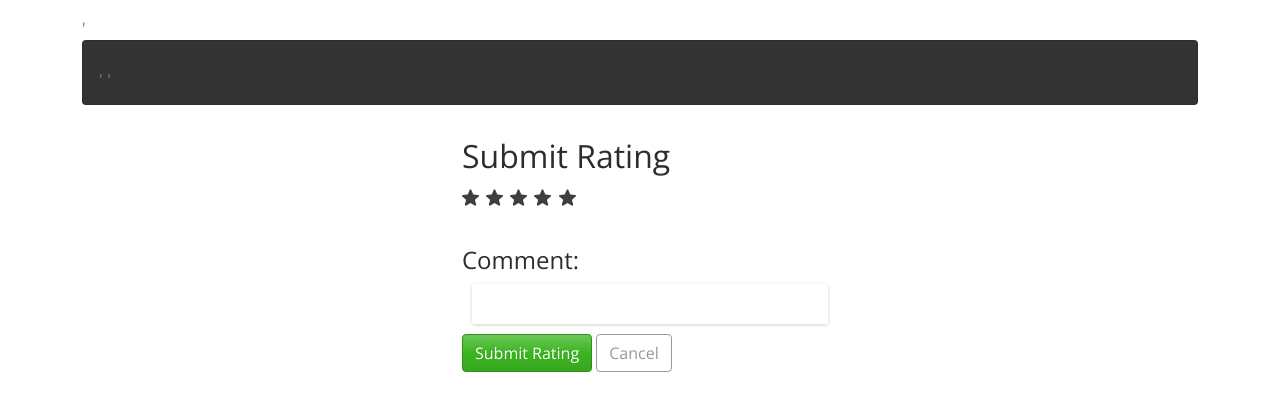
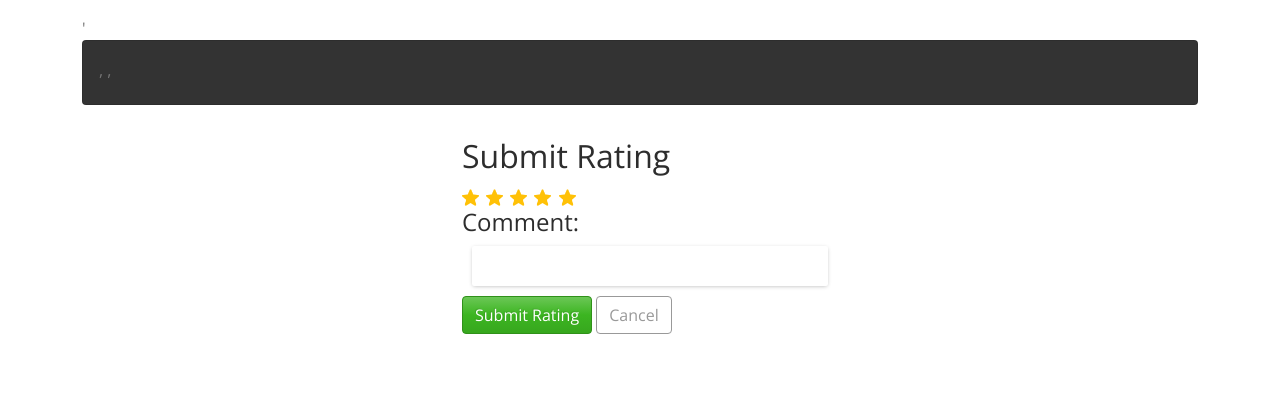
Before and after one commit to CodeOverGeo/rtc, a Flask app: template rtc_app/templates/charge/station.html in a window 1280 px wide. Shown: the part 58-469 px from the top of the page. Run offline with Flask 2, Linux system fonts and the light colour scheme; the template is opened without the code that fills it: values that come from a table or form of the project are taken from there, others are empty; some libraries are stand-ins or nearby versions.

Commit message:
Created default value for hidden field for rating station. Bug fix complete.

```diff
--- a/rtc_app/charger/forms.py
+++ b/rtc_app/charger/forms.py
@@ -14,6 +14,6 @@ class StationForm(FlaskForm):
 class ReviewForm(FlaskForm):
     """Form for adding review for station"""
 
-    score = IntegerField('rating',
-                         validators=[InputRequired(), NumberRange(min=1, max=5, message="Please select a rating")])
+    score = HiddenField('rating', default=5,
+                        validators=[InputRequired()])
     post = StringField('Comment', validators=[InputRequired()])
--- a/rtc_app/static/javascript/star.js
+++ b/rtc_app/static/javascript/star.js
@@ -1,3 +1,5 @@
+// Loop through stars on page and use ID to drop in value to form input
+
 document
   .querySelector('.rating-wrapper')
   .addEventListener('click', updateStarRating, false);
--- a/rtc_app/static/stylesheets/style.css
+++ b/rtc_app/static/stylesheets/style.css
@@ -148,6 +148,3 @@ input[type='button'].button-secondary:hover {
 }
 
 /* Need rating field to be invisible but exist in order to ensure form doesn't submit */
-#rating {
-  visibility: hidden;
-}
--- a/rtc_app/templates/charge/station.html
+++ b/rtc_app/templates/charge/station.html
@@ -34,11 +34,11 @@
                 Submit Rating
             </h2>
             <div class="rating-wrapper">
-                <img id="1" src="/static/images/star.png" width="20">
-                <img id="2" src="/static/images/star.png" width="20">
-                <img id="3" src="/static/images/star.png" width="20">
-                <img id="4" src="/static/images/star.png" width="20">
-                <img id="5" src="/static/images/star.png" width="20">
+                <img id="1" class='rating-checked' src="/static/images/star.png" width="20">
+                <img id="2" class='rating-checked' src="/static/images/star.png" width="20">
+                <img id="3" class='rating-checked' src="/static/images/star.png" width="20">
+                <img id="4" class='rating-checked' src="/static/images/star.png" width="20">
+                <img id="5" class='rating-checked' src="/static/images/star.png" width="20">
             </div>
             <form method="POST" id='rating-form' action="/station/{{ station.open_charge_id }}/reviews/add">
                 {{ form.csrf_token }}
```
